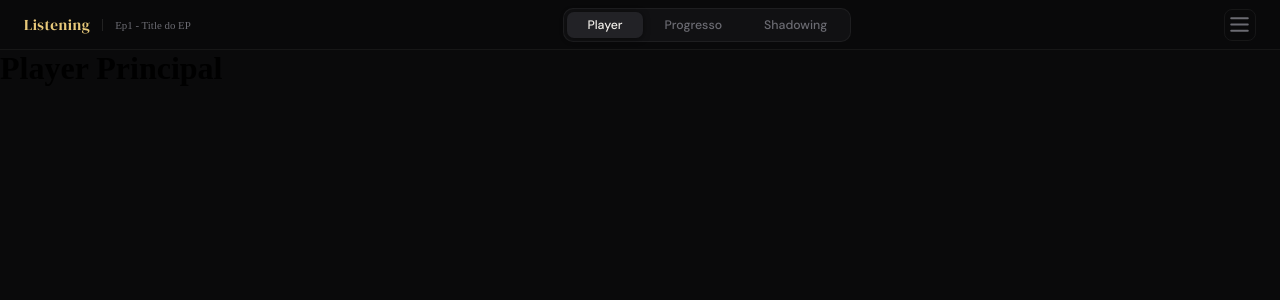
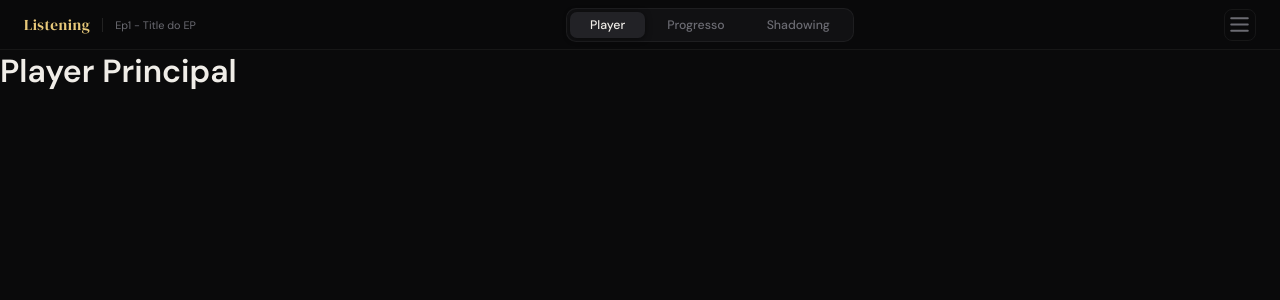
Before and after one commit to gabrielvitorcd/english_app, a React (Vite) app in the folder frontend/: page /player in a window 1280 px wide. Shown: the top 300 px of the page. Built offline with nearby package versions, Linux system fonts and the light colour scheme.

Commit message:
feat(REACT-app_main): add className ao app main para aplicação de estilo global

```diff
--- a/frontend/src/App.tsx
+++ b/frontend/src/App.tsx
@@ -7,6 +7,8 @@ import "./App.css";
 
 export default function App() {
   return (
+    <>
+      <div className="app">
         <BrowserRouter>
           <Heading />
           <Routes>
@@ -16,5 +18,7 @@ export default function App() {
             <Route path="/shadowing" element={<ShadowingPage />} />
           </Routes>
         </BrowserRouter>
+      </div>
+    </>
   );
 }
```
Lines whose indentation alone changed are shown as unchanged.
